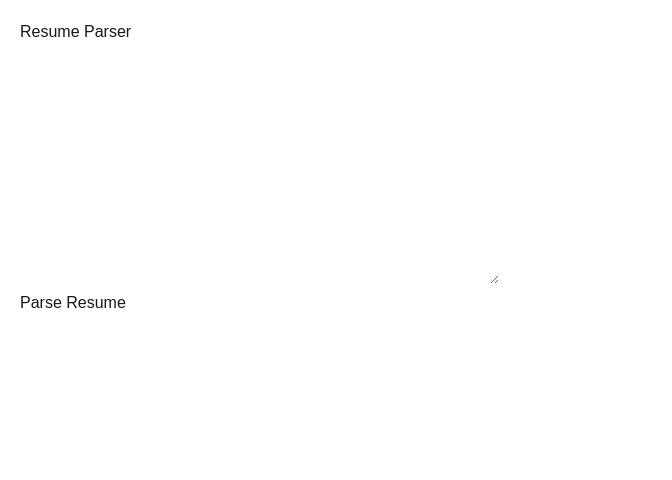
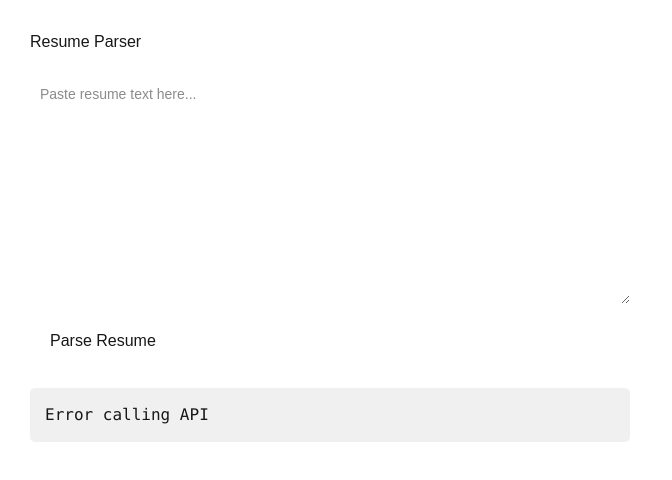
Before and after one commit to debhui/career-risk-calculator, a Next.js app: page /resume-ui in a window 1280 px wide. Both pictures are taken after a click on the button "Parse Resume". Shown: the top 480 px of the page, without its empty margins (0-672 px from the left). Built offline with nearby package versions, Linux system fonts and the light colour scheme; no server answers.

Commit message:
Update page.tsx

```diff
--- a/src/app/resume-ui/page.tsx
+++ b/src/app/resume-ui/page.tsx
@@ -7,6 +7,7 @@ export default function ResumeUI() {
   const [output, setOutput] = useState('');
 
   const handleSubmit = async () => {
+    try {
       const res = await fetch('/api/parse-resume', {
         method: 'POST',
         headers: { 'Content-Type': 'application/json' },
@@ -14,20 +15,57 @@ export default function ResumeUI() {
       });
       const data = await res.json();
       setOutput(JSON.stringify(data, null, 2));
+    } catch (err) {
+      setOutput('Error calling API');
+      console.error(err);
+    }
   };
 
   return (
-    <div style={{ padding: 20 }}>
-      <h1>Resume Parser</h1>
+    <div style={{ padding: 30, fontFamily: 'Arial, sans-serif' }}>
+      <h1 style={{ marginBottom: 20 }}>Resume Parser</h1>
+
       <textarea
         rows={10}
-        cols={50}
+        cols={60}
         value={resumeText}
+        placeholder="Paste resume text here..."
         onChange={(e) => setResumeText(e.target.value)}
+        style={{
+          display: 'block',
+          marginBottom: 15,
+          padding: 10,
+          fontSize: 14,
+          width: '100%',
+          maxWidth: 600,
+        }}
       />
-      <br />
-      <button onClick={handleSubmit}>Parse Resume</button>
-      <pre>{output}</pre>
+
+      <button
+        onClick={handleSubmit}
+        style={{
+          padding: '10px 20px',
+          fontSize: 16,
+          cursor: 'pointer',
+        }}
+      >
+        Parse Resume
+      </button>
+
+      {output && (
+        <pre
+          style={{
+            marginTop: 25,
+            padding: 15,
+            backgroundColor: '#f0f0f0',
+            borderRadius: 5,
+            overflowX: 'auto',
+            maxWidth: 600,
+          }}
+        >
+          {output}
+        </pre>
+      )}
     </div>
   );
 }
```
Lines whose indentation alone changed are shown as unchanged.
